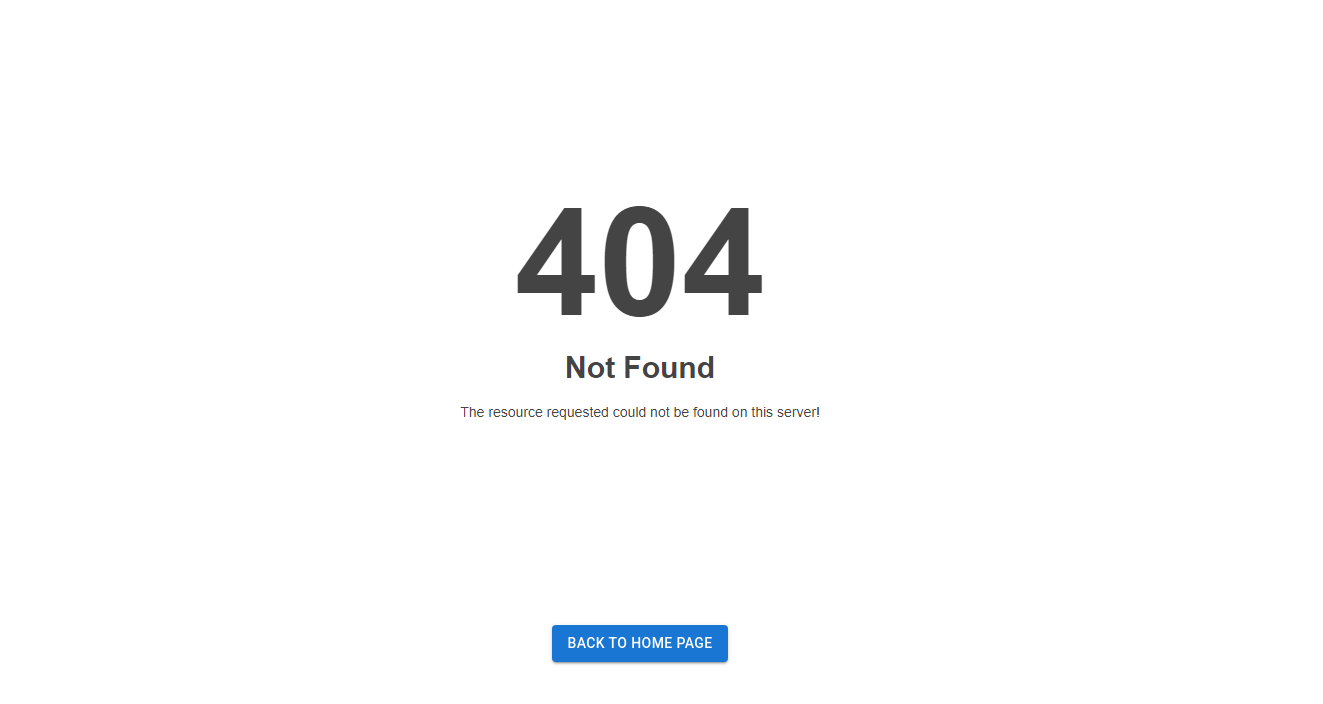
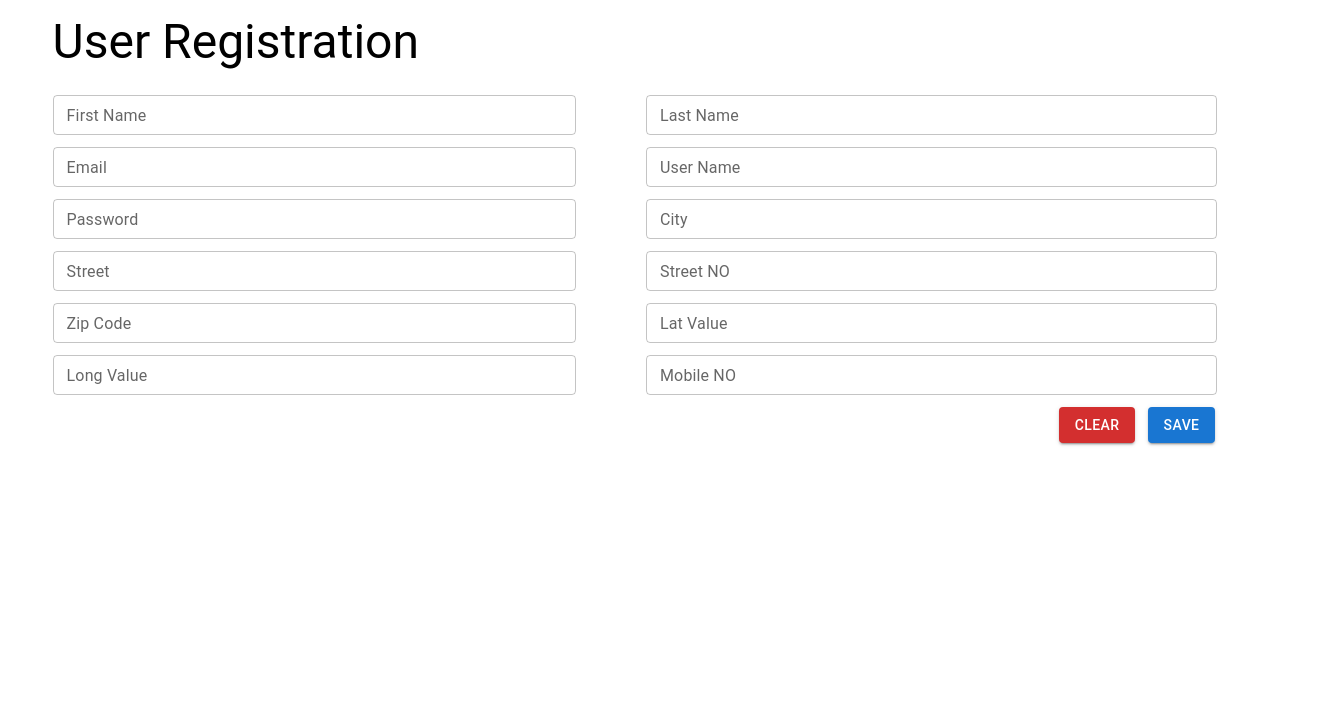
Before and after one commit to RashindiPaulusha99/React-Assesment, a React (Create React App) app: page /register in a window 1280 px wide. Shown: the top 704 px of the page, 1323 px wide, since content can reach past the window. Built offline with nearby package versions, Linux system fonts and the light colour scheme.

Commit message:
add textfields and button to user registration field

```diff
--- a/package.json
+++ b/package.json
@@ -8,6 +8,7 @@
     "@mui/lab": "^5.0.0-alpha.93",
     "@mui/material": "^5.9.3",
     "@mui/styles": "^5.9.3",
+    "@mui/x-data-grid": "^5.15.1",
     "@testing-library/jest-dom": "^5.16.5",
     "@testing-library/react": "^13.3.0",
     "@testing-library/user-event": "^13.5.0",
--- a/src/app/App.js
+++ b/src/app/App.js
@@ -1,15 +1,15 @@
 import React from "react";
 import Login from "../pages/Session/Login";
+import Register from "../pages/Session/Register";
 import {Routes, Route} from "react-router-dom";
 import NotFoundIndex from "../pages/Session/NotFoundIndex";
-import FlexBoxLayout from "../pages/Layouts/FlexBox";
 
-function App(event) {
+function App() {
   return (
       <Routes>
         <Route exact path='/' element={<Login/>}/>
-        <Route path='event' element={<Login/>}/>
-        <Route path='event' element={<FlexBoxLayout/>}/>
+        <Route path='login' element={<Login/>}/>
+        <Route path='register' element={<Register/>}/>
         <Route path='*' element={<NotFoundIndex/>}/>
       </Routes>
   );
--- a/src/pages/Layouts/FlexBox/index.jsx
+++ /dev/null
@@ -1,29 +0,0 @@
-import { Typography } from '@mui/material';
-import { withStyles } from '@mui/styles';
-import { Component } from 'react';
-import { styleSheet } from './style';
-
-class FlexBoxLayout extends Component {
-    constructor(props) {
-        super(props);
-    }
-
-    render() {
-        let { classes } = this.props
-        return (
-            <div className={classes.container}>
-                <div className={classes.title__container}>
-                    <Typography variant="h4">
-                        Tittle is here
-                    </Typography>
-                </div>
-                <div className={classes.form__container}>
-                    <div className={classes.left__form}></div>
-                    <div className={classes.right__form}></div>
-                </div>
-                <div className={classes.btn__container}></div>
-            </div >
-        )
-    }
-}
-export default withStyles(styleSheet)(FlexBoxLayout)
--- a/src/pages/Layouts/FlexBox/style.js
+++ /dev/null
@@ -1,39 +0,0 @@
-export const styleSheet = {
-    container: {
-        display: 'flex',
-        backgroundColor: 'gray',
-        flexDirection: 'column',   // row row-reverse column column-reverse
-        height: '100vh',
-        width: '100vw'
-    },
-    title__container: {
-        display: 'flex',
-        backgroundColor: 'blue',
-        height: '20%',
-        width: '100%',
-        alignItems: 'center',
-        justifyContent: 'center'
-    },
-    form__container: {
-        display: 'flex',
-        flexDirection: 'row',
-        backgroundColor: 'green',
-        height: '60%',
-        width: '100%'
-    },
-    left__form: {
-        height: '100%',
-        width: '40%',
-        backgroundColor: 'pink'
-    },
-    right__form: {
-        height: '100%',
-        width: '60%',
-        backgroundColor: 'purple'
-    },
-    btn__container: {
-        backgroundColor: 'yellow',
-        height: '20%',
-        width: '100%'
-    }
-}
--- /dev/null
+++ b/src/pages/Session/Register/index.jsx
@@ -0,0 +1,76 @@
+import { withStyles } from "@mui/styles";
+import React, {Component, Fragment} from "react";
+import { styleSheet } from "./style";
+import Grid from '@mui/material/Grid';
+import Typography from "@mui/material/Typography";
+import TextField from "@mui/material/TextField";
+import GDSEButton from "../../../components/Home/Common/Button";
+
+class UserRegister extends Component{
+    constructor(props) {
+        super(props);
+    }
+
+    render() {
+        const {classes} =this.props;
+        return(
+            <Fragment>
+                <Grid container spacing="12">
+                    <Grid item lg={12} md={12} sm={12} xm={12} style={{paddingLeft:'5%',paddingTop:'2%',paddingBottom:'1%'}}>
+                        <Typography variant="h3">User Registration</Typography>
+                    </Grid>
+                    <Grid item lg={6} md={6} sm={6} xm={6} style={{paddingLeft:'5%'}}>
+                        <TextField id="outlined-basic" label="First Name" variant="outlined" size="small" style={{width:'90%'}}/>
+                    </Grid>
+                    <Grid item lg={6} md={6} sm={6} xm={6}>
+                        <TextField id="outlined-basic" label="Last Name" variant="outlined" size="small" style={{width:'90%'}}/>
+                    </Grid>
+                    <Grid item lg={6} md={6} sm={6} xm={6} style={{paddingLeft:'5%'}}>
+                        <TextField id="outlined-basic" label="Email" variant="outlined" size="small" style={{width:'90%'}}/>
+                    </Grid>
+                    <Grid item lg={6} md={6} sm={6} xm={6}>
+                        <TextField id="outlined-basic" label="User Name" variant="outlined" size="small" style={{width:'90%'}}/>
+                    </Grid>
+                    <Grid item lg={6} md={6} sm={6} xm={6} style={{paddingLeft:'5%'}}>
+                        <TextField id="outlined-basic" label="Password" variant="outlined" size="small" style={{width:'90%'}}/>
+                    </Grid>
+                    <Grid item lg={6} md={6} sm={6} xm={6}>
+                        <TextField id="outlined-basic" label="City" variant="outlined" size="small" style={{width:'90%'}}/>
+                    </Grid>
+                    <Grid item lg={6} md={6} sm={6} xm={6} style={{paddingLeft:'5%'}}>
+                        <TextField id="outlined-basic" label="Street" variant="outlined" size="small" style={{width:'90%'}}/>
+                    </Grid>
+                    <Grid item lg={6} md={6} sm={6} xm={6}>
+                        <TextField id="outlined-basic" label="Street NO" variant="outlined" size="small" style={{width:'90%'}}/>
+                    </Grid>
+                    <Grid item lg={6} md={6} sm={6} xm={6} style={{paddingLeft:'5%'}}>
+                        <TextField id="outlined-basic" label="Zip Code" variant="outlined" size="small" style={{width:'90%'}}/>
+                    </Grid>
+                    <Grid item lg={6} md={6} sm={6} xm={6}>
+                        <TextField id="outlined-basic" label="Lat Value" variant="outlined" size="small" style={{width:'90%'}}/>
+                    </Grid>
+                    <Grid item lg={6} md={6} sm={6} xm={6} style={{paddingLeft:'5%'}}>
+                        <TextField id="outlined-basic" label="Long Value" variant="outlined" size="small" style={{width:'90%'}}/>
+                    </Grid>
+                    <Grid item lg={6} md={6} sm={6} xm={6}>
+                        <TextField id="outlined-basic" label="Mobile NO" variant="outlined" size="small" style={{width:'90%'}}/>
+                    </Grid>
+                    <Grid item lg={12} md={12} sm={12} xm={12} style={{display:'flex',justifyContent:'flex-end',paddingRight:'5%'}}>
+                        <div style={{paddingRight:'1%'}}>
+                            <GDSEButton variant="contained" label="Clear" color='error'/>
+                        </div>
+                       <div>
+                           <GDSEButton variant="contained" label="Save"/>
+                       </div>
+                    </Grid>
+                    <Grid item lg={12} md={12} sm={12} xm={12}>
+
+                    </Grid>
+                </Grid>
+            </Fragment>
+        )
+    }
+
+}
+
+export default withStyles(styleSheet)(UserRegister)
```
Also changed, not shown: src/components/Home/Common/BasicTable/index.jsx (added, +48 -0 lines), src/pages/Session/Register/style.js (added), 1 other file (tests, documents, lock files or other folders).
